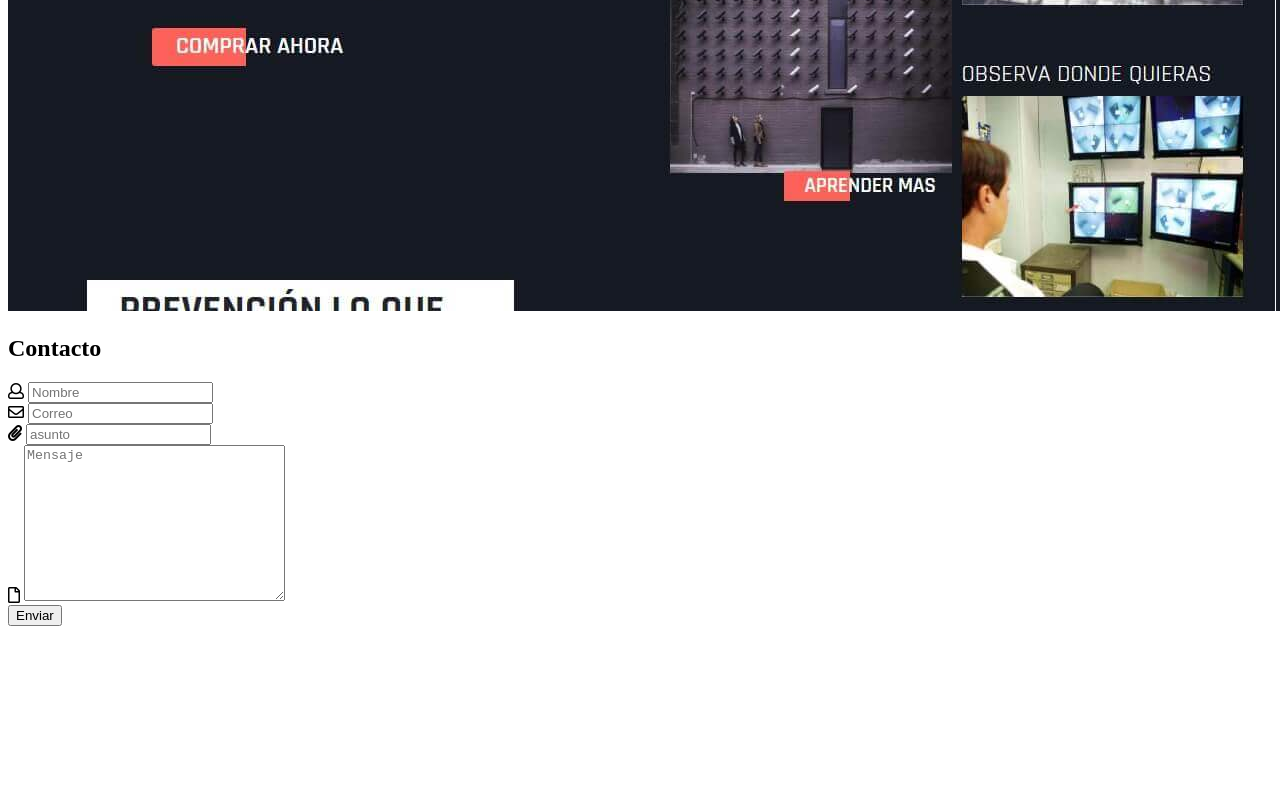
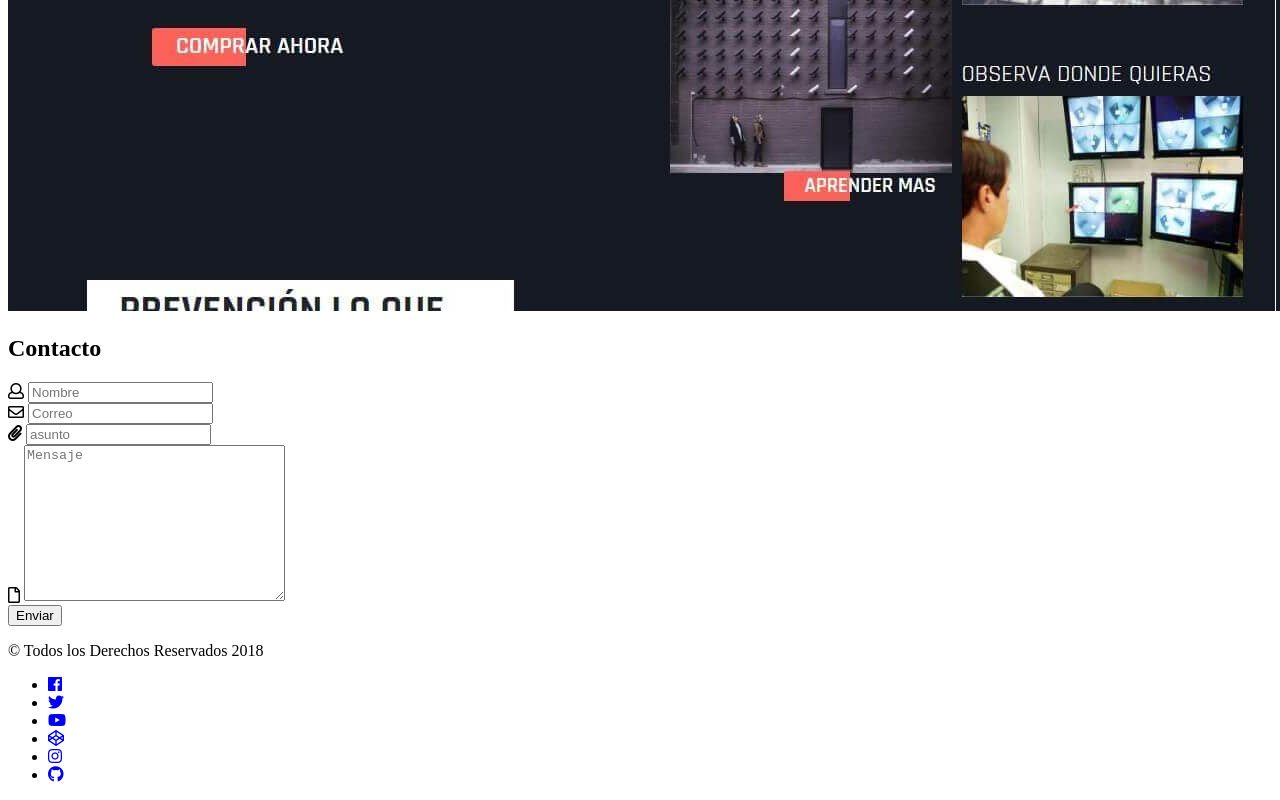
Before and after one commit to jesusrojasweb/jesusrojasweb.github.io, a website: page src/jade/index.pug in a window 1280 px wide. Shown: the part 4482-5282 px from the top of the page. Before the commit the page ends 5116 px from the top, so only its background shows below. Drawn offline with nearby package versions, Linux system fonts and the light colour scheme; files that its build step writes are made by us from their sources; a script that the page names is missing; files whose address does not match are found by name.

Commit message:
Maquetacion del footer del landing nuevo

```diff
--- a/src/jade/index.pug
+++ b/src/jade/index.pug
@@ -101,6 +101,27 @@ body
 					span.far.fa-file
 					textarea#mensaje.textarea(name="mensaje", cols="30", rows="10", placeholder="Mensaje")
 				input(type="submit", value="Enviar")
+	footer.footer
+		p.right &copy; Todos los Derechos Reservados 2018
+		ul.social
+			li.item
+				a(href="#")
+					span.fab.fa-facebook
+			li.item
+				a(href="#")
+					span.fab.fa-twitter
+			li.item
+				a(href="#")
+					span.fab.fa-youtube
+			li.item
+				a(href="#")
+					span.fab.fa-codepen
+			li.item
+				a(href="#")
+					span.fab.fa-instagram
+			li.item
+				a(href="#")
+					span.fab.fa-github
 	script(src="js/jquery.js")
 	script(src="js/popper.min.js")
 	script(src="js/hammer.min.js")
```
Also changed, not shown: index.html.
